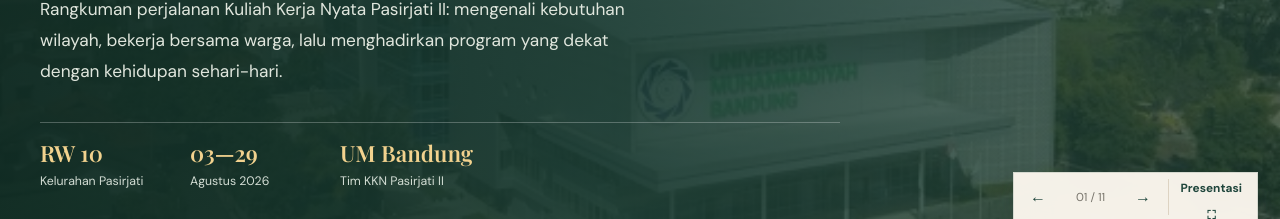
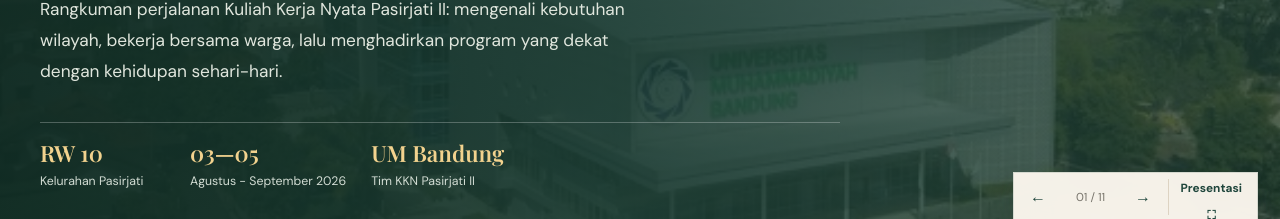
Before and after one commit to kknpasirjati02/kknpasirjati, a plain HTML site: page persentasi.html in a window 1280 px wide. Shown: the part 560-779 px from the top of the page. Drawn offline with nearby package versions, Linux system fonts and the light colour scheme; a web font is replaced by a local one.

Commit message:
Update presentation dates and details in HTML

```diff
--- a/persentasi.html
+++ b/persentasi.html
@@ -322,7 +322,7 @@
 				<div class="slide-number">Presentasi lapangan · 2026</div>
 				<h1>Mengabdi.<br><em>Berinovasi.</em><br>Bertumbuh bersama.</h1>
 				<p class="lead">Rangkuman perjalanan Kuliah Kerja Nyata Pasirjati II: mengenali kebutuhan wilayah, bekerja bersama warga, lalu menghadirkan program yang dekat dengan kehidupan sehari-hari.</p>
-				<div class="hero-meta"><div><strong>RW 10</strong><span>Kelurahan Pasirjati</span></div><div><strong>03—29</strong><span>Agustus 2026</span></div><div><strong>UM Bandung</strong><span>Tim KKN Pasirjati II</span></div></div>
+				<div class="hero-meta"><div><strong>RW 10</strong><span>Kelurahan Pasirjati</span></div><div><strong>03—05</strong><span>Agustus - September 2026</span></div><div><strong>UM Bandung</strong><span>Tim KKN Pasirjati II</span></div></div>
 				<div class="hero-actions"><a class="button button-light" href="#ikhtisar">Mulai presentasi <span aria-hidden="true">↓</span></a><button class="button" type="button" data-start-presentation>Mode presentasi <span aria-hidden="true">⛶</span></button></div>
 			</div></div>
 		</section>
```
